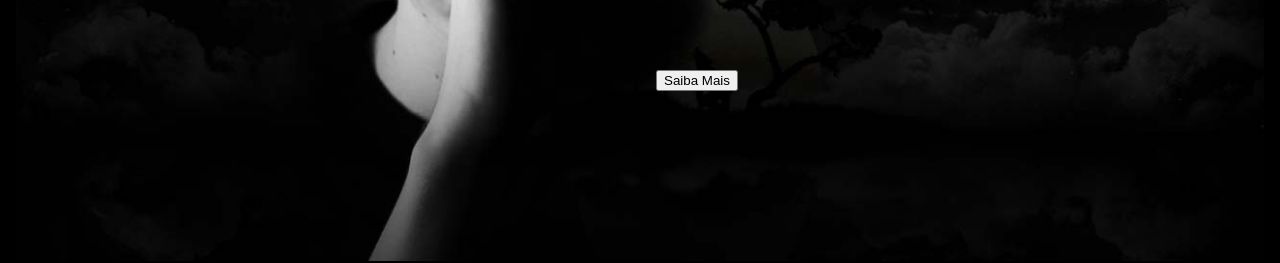
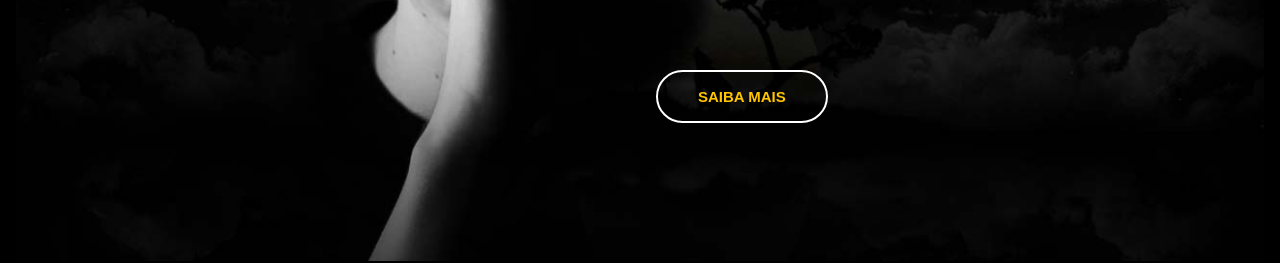
Before and after one commit to juanruthes/studion-projeto, a website: page src/index.html in a window 1280 px wide. Shown: the part 555-818 px from the top of the page. Drawn offline with Linux system fonts and the light colour scheme.

```diff
--- a/src/index.html
+++ b/src/index.html
@@ -44,7 +44,7 @@
             <h6><span class="copy--primary">Próximo evento</span> - Dia 25 de setembro às 19h</h6>
             <h2><span class="copy--primary">Creative</span>
               Minds</h2>
-            <button>Saiba Mais</button>
+            <button  class="btn btn--slide">Saiba Mais</button>
           </div>
         </div>
       </div>
--- a/src/style.css
+++ b/src/style.css
@@ -122,3 +122,25 @@
 .slide__copy h2 span{
     display: block; /* quebra de linha no texto "Creative Minds" */
 }
+
+.btn{
+    cursor: pointer;
+    padding: 1rem 2.5rem;
+    color: var(--color-primary);
+    background: unset; /* transparente */
+    border: .125rem solid #fff;
+    border-radius: 5rem;
+    font-size: .9375rem;
+    font-weight: 700;
+    text-transform: uppercase;
+    transition: 0.3s all ease;
+}
+
+.btn--slide:hover,
+.btn--slide:active,
+.btn--slide:focus{
+    color: #FFF;
+    background-color: var(--color-primary);
+    border-color: var(--color-primary);
+
+}
```
